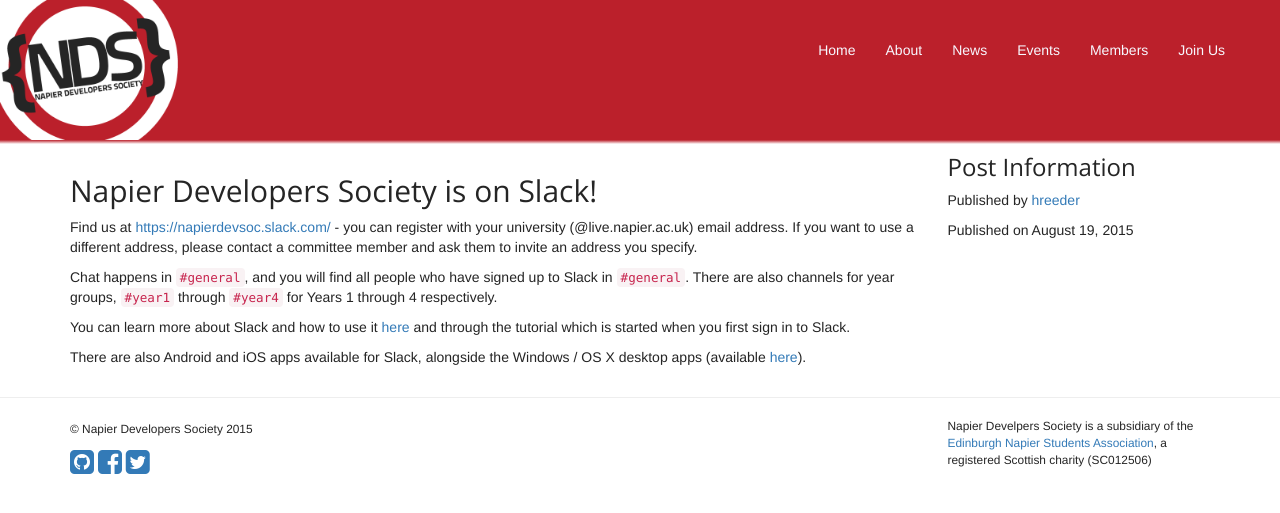
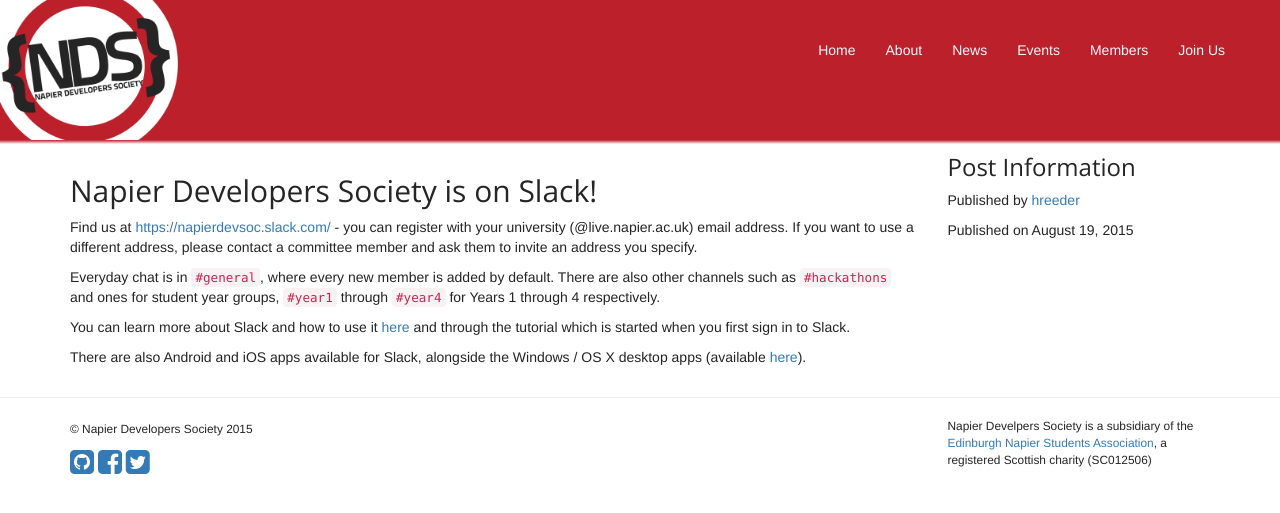
Before and after one commit to NapierDevSoc/NapierDevSoc.github.io, a Jekyll site: the page built from _posts/2015-08-19-NDS-is-on-Slack.md, in a window 1280 px wide. Shown: the top 513 px of the page. Built offline with Jekyll 4.4.1, drawn with Linux system fonts in a browser that asks for light colours; nearby versions of some CDN libraries; Markdown is read by kramdown in place of the engine named in the settings.

Commit message:
Changes from PR #44 as recommended by @wyrdathru

```diff
--- a/_posts/2015-08-19-NDS-is-on-Slack.md
+++ b/_posts/2015-08-19-NDS-is-on-Slack.md
@@ -8,7 +8,7 @@ tags: [news]
 ## Napier Developers Society is on Slack!
 Find us at <https://napierdevsoc.slack.com/> - you can register with your university (@live.napier.ac.uk) email address. If you want to use a different address, please contact a committee member and ask them to invite an address you specify.
 
-Chat happens in `#general`, and you will find all people who have signed up to Slack in `#general`. There are also channels for year groups, `#year1` through `#year4` for Years 1 through 4 respectively.
+Everyday chat is in `#general`, where every new member is added by default. There are also other channels such as `#hackathons` and ones for student year groups, `#year1` through `#year4` for Years 1 through 4 respectively.
 
 You can learn more about Slack and how to use it [here](https://napierdevsoc.slack.com/getting-started) and through the tutorial which is started when you first sign in to Slack.
 
```
